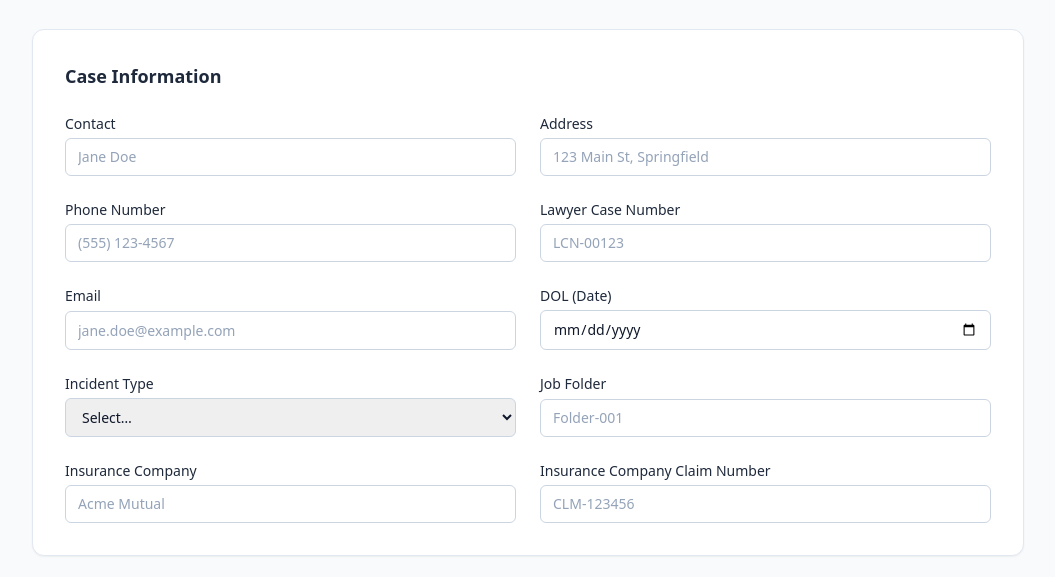
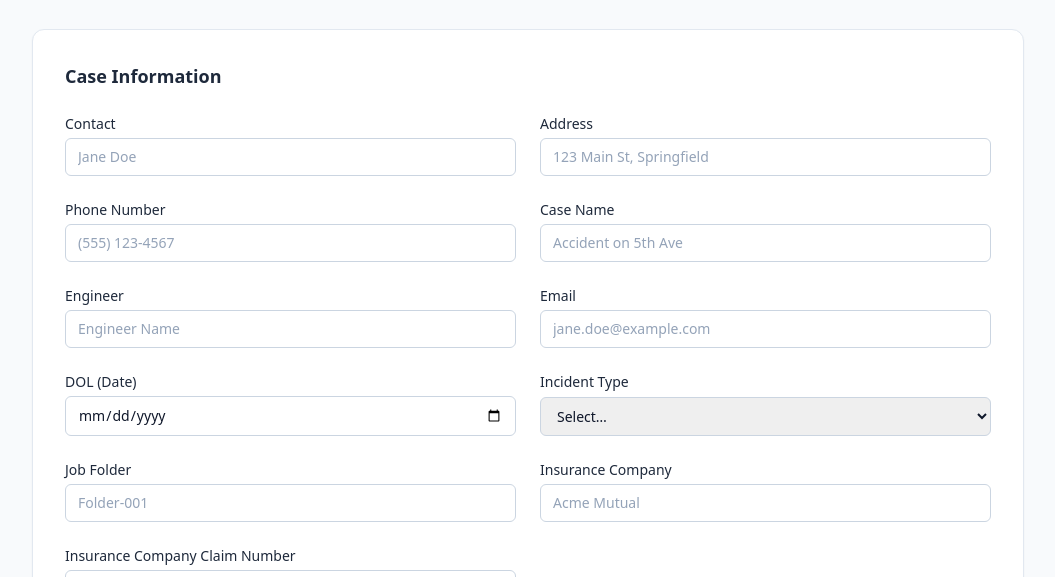
Before and after one commit to miles2912/vgbase_1, a plain HTML site: page entry.html in a window 1280 px wide. Shown: the part 172-749 px from the top of the page, without its empty margins (112-1167 px from the left). Drawn offline with nearby package versions, Linux system fonts and the light colour scheme.

Commit message:
Update entry.html

```diff
--- a/entry.html
+++ b/entry.html
@@ -69,8 +69,13 @@
           </label>
 
           <label class="grid gap-1 text-sm">
-            <span class="font-medium text-slate-800">Lawyer Case Number</span>
-            <input type="text" class="border border-slate-300 rounded-md px-3 py-2 focus:outline-none focus:ring-1 focus:ring-teal-600 focus:border-teal-600 placeholder:text-slate-400" placeholder="LCN-00123" />
+            <span class="font-medium text-slate-800">Case Name</span>
+            <input type="text" class="border border-slate-300 rounded-md px-3 py-2 focus:outline-none focus:ring-1 focus:ring-teal-600 focus:border-teal-600 placeholder:text-slate-400" placeholder="Accident on 5th Ave" />
+          </label>
+
+          <label class="grid gap-1 text-sm">
+            <span class="font-medium text-slate-800">Engineer</span>
+            <input type="text" class="border border-slate-300 rounded-md px-3 py-2 focus:outline-none focus:ring-1 focus:ring-teal-600 focus:border-teal-600 placeholder:text-slate-400" placeholder="Engineer Name" />
           </label>
 
           <label class="grid gap-1 text-sm">
@@ -107,7 +112,7 @@
 
           <label class="grid gap-1 text-sm">
             <span class="font-medium text-slate-800">Insurance Company Claim Number</span>
-            <input type="text" class="border border-slate-300 rounded-md px-3 py-2 focus:outline-none focus:ring-1 focus:ring-teal-600 focus:border-teal-600 placeholder:text-slate-400" placeholder="CLM-123456" />
+            <input type="text" class="border border-slate-300 rounded-md px-3 py-2 focus:outline-none focus:ring-1 focus:ring-teal-600 focus-border-teal-600 placeholder:text-slate-400" placeholder="CLM-123456" />
           </label>
         </form>
       </section>
```
